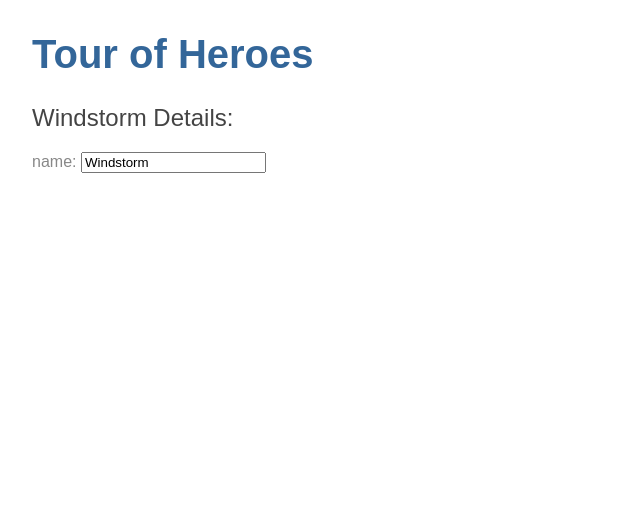
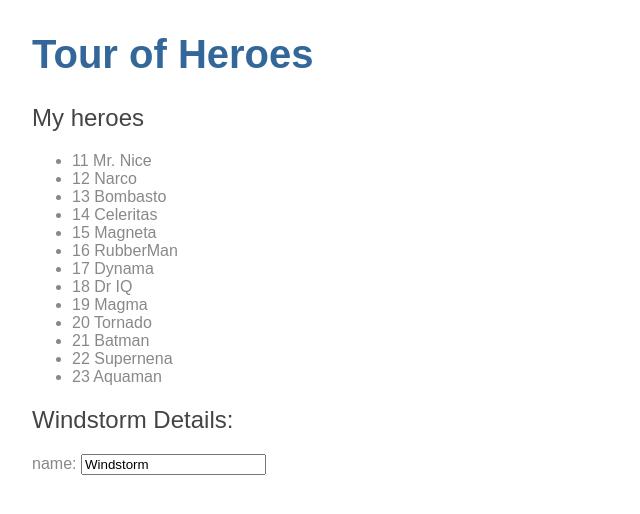
Before and after one commit to YoneMoreno/AngularofficialTutorialTourOfHeroes, an Angular app: page / in a window 1280 px wide. Shown: the top 514 px of the page, without its empty margins (0-640 px from the left). Built offline with nearby package versions, Linux system fonts and the light colour scheme.

Commit message:
displaying heroes' list

```diff
--- a/src/app/heroes/heroes.component.html
+++ b/src/app/heroes/heroes.component.html
@@ -1,3 +1,9 @@
+<h2>My heroes</h2>
+<ul class="heroes">
+  <li *ngFor="let hero of heroes"><span class="badge">{{hero.id}} </span>{{hero.name}}</li>
+</ul>
+
+
 <h2>{{hero.name}} Details:</h2>
 <div>
   <label>name:
```
